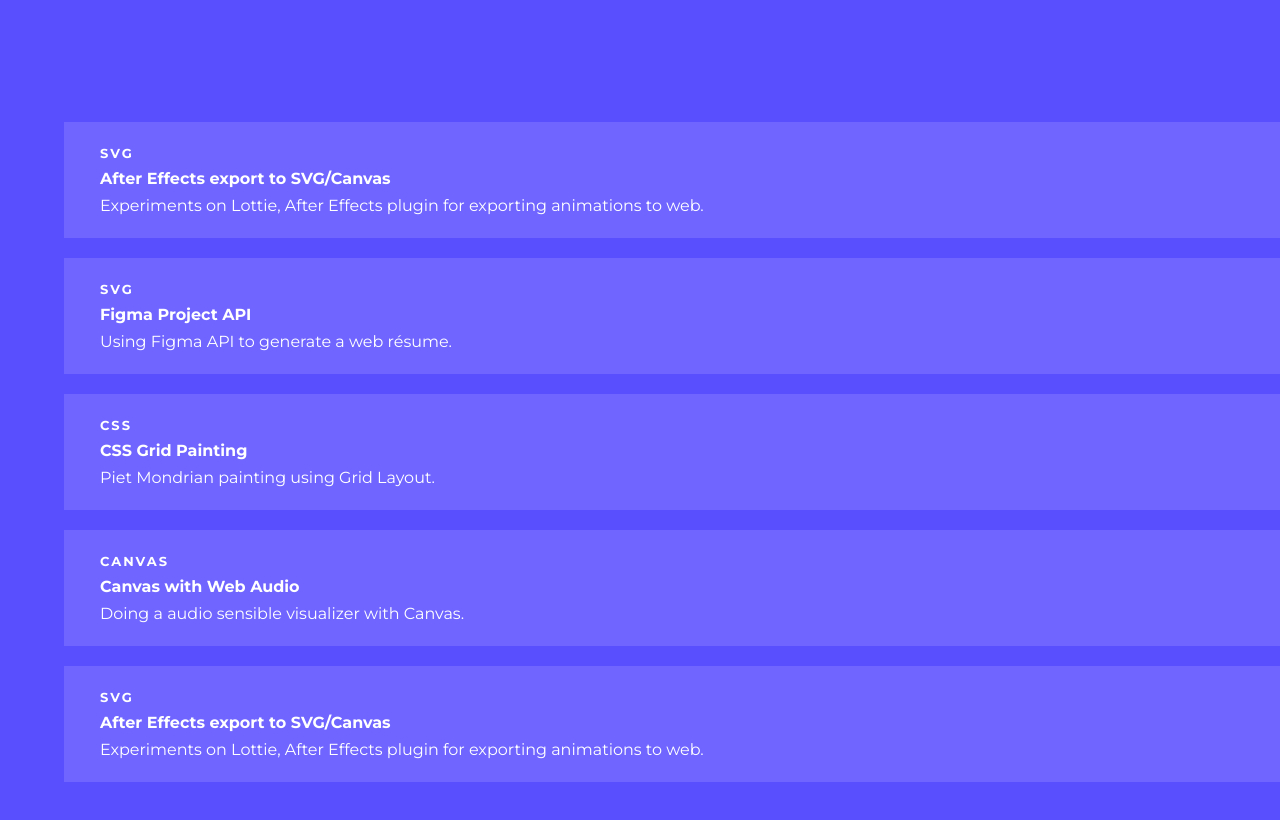
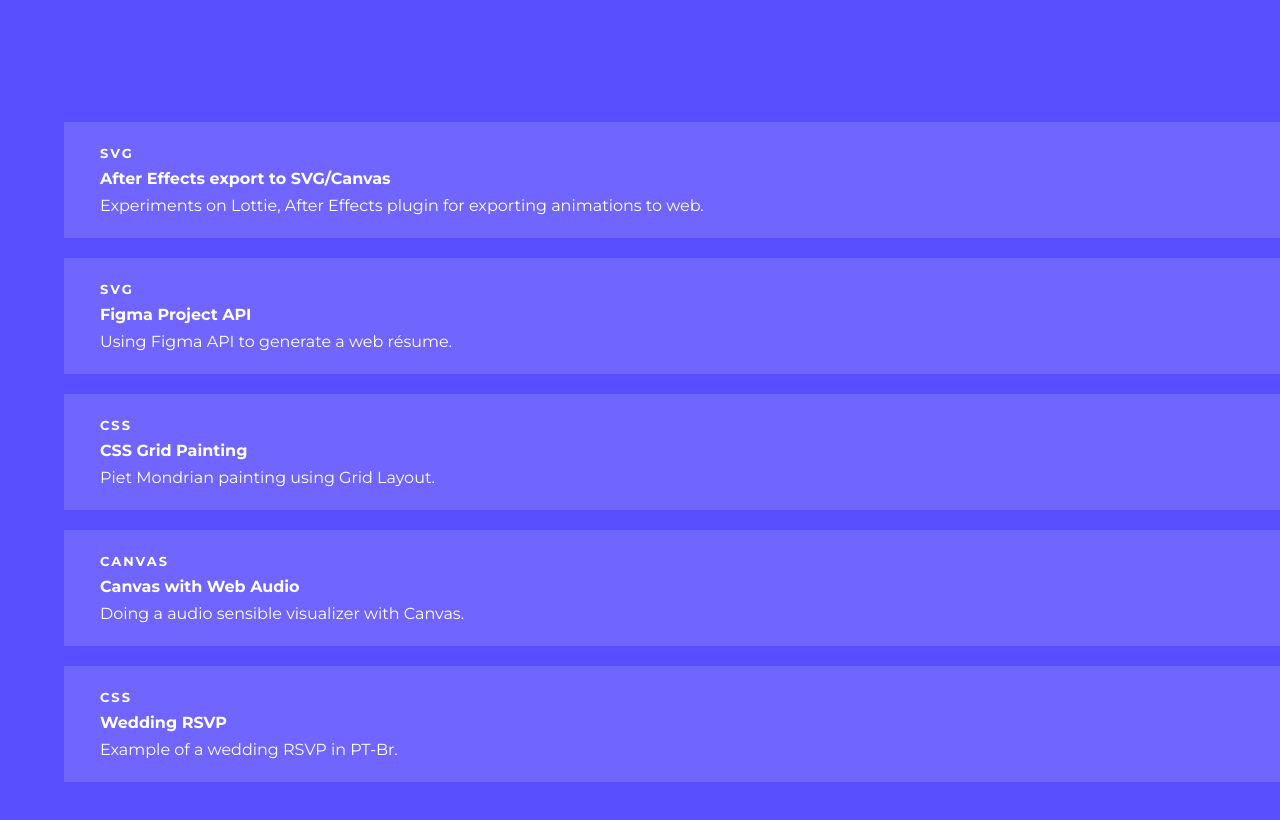
Before and after one commit to patrickgdl/labs.patricklima.dev, a plain HTML site: page projects/front/index.html in a window 1280 px wide. Shown: the top 820 px of the page. Drawn offline with Linux system fonts and the light colour scheme.

Commit message:
feat: add new project route

```diff
--- a/utils.js
+++ b/utils.js
@@ -24,11 +24,11 @@ export const frontExperiments = [
     url: '/2020/canvas-experiments/index.html',
   },
   {
-    subTitle: 'SVG',
-    title: 'After Effects export to SVG/Canvas',
-    description: 'Experiments on Lottie, After Effects plugin for exporting animations to web.',
-    url: '/2020/lottie-web-ae/index.html',
-  }
+    subTitle: 'CSS',
+    title: 'Wedding RSVP',
+    description: 'Example of a wedding RSVP in PT-Br.',
+    url: '/2022/wedding-rsvp/index.html',
+  },
 ];
 
 export const dataScienceExperiments = [
@@ -49,7 +49,7 @@ export const dataScienceExperiments = [
     title: 'Project Name',
     description: 'To be created',
     url: '#',
-  }
+  },
 ];
 
 /**
@@ -59,11 +59,11 @@ export const dataScienceExperiments = [
  */
 export function renderExperiments(array, idElement) {
   // check if is less than six to identify and render dummie elements
-  const numberOfDummieElements = array.length < 7 ? (6 - array.length) : array.length
+  const numberOfDummieElements = array.length < 7 ? 6 - array.length : array.length;
 
-  debugger
-  document.getElementById(idElement).innerHTML = array.map(experiment => {
-    return `
+  document.getElementById(idElement).innerHTML = array
+    .map((experiment) => {
+      return `
       <article itemscope="itemscope" itemtype="http://schema.org/CreativeWork">
         <a href=${experiment.url} class="content">
           <h6>
@@ -77,6 +77,7 @@ export function renderExperiments(array, idElement) {
           </p>
         </a>
       </article>
-    `
-  }).join('')
+    `;
+    })
+    .join('');
 }
```
Also changed, not shown: projects/front/index.html (+1 -1 lines).
